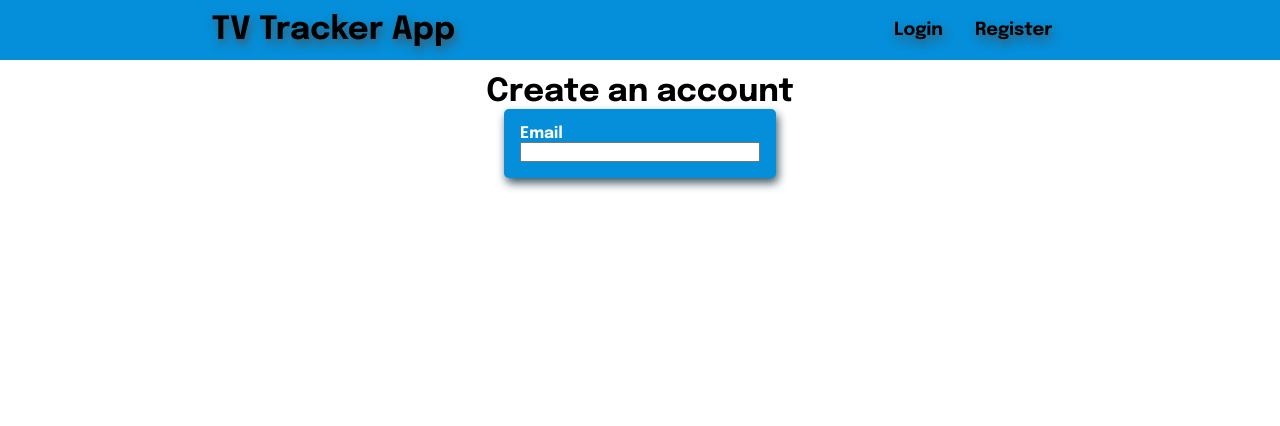
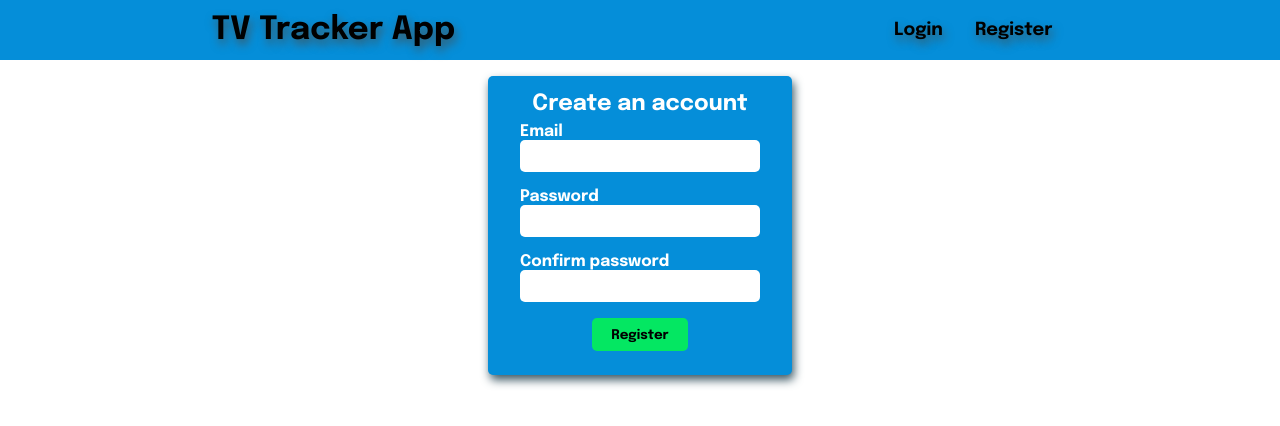
Before and after one commit to savawebdev/tv-tracker-app-nextjs, a Next.js app: page /register in a window 1280 px wide. Shown: the top 426 px of the page. Built offline with nearby package versions, Linux system fonts and the light colour scheme.

Commit message:
created register account form

```diff
--- a/components/RegisterPage/RegisterForm.js
+++ b/components/RegisterPage/RegisterForm.js
@@ -1,14 +1,49 @@
-import React from 'react';
+import React, { useRef } from 'react';
 import classes from './RegisterForm.module.scss';
 import Label from '../UI/Form/Label';
 import Input from '../UI/Form/Input';
+import Button from '../UI/Button/Button';
 
 const RegisterForm = () => {
+  const emailRef = useRef();
+  const passwordRef = useRef();
+  const confirmPasswordRef = useRef();
   return (
     <form className={classes.form}>
+      <h1>Create an account</h1>
       <div className={classes['form-control']}>
         <Label label='Email' htmlFor='email' />
-        <Input args={{ type: 'email', name: 'email', id: 'email' }} />
+        <Input
+          args={{ type: 'email', name: 'email', id: 'email', ref: emailRef }}
+          required={true}
+        />
+      </div>
+      <div className={classes['form-control']}>
+        <Label label='Password' htmlFor='password' />
+        <Input
+          args={{
+            type: 'password',
+            name: 'password',
+            id: 'password',
+            ref: passwordRef,
+          }}
+          required={true}
+        />
+      </div>
+      <div className={classes['form-control']}>
+        <Label label='Confirm password' htmlFor='confirmpassword' />
+        <Input
+          args={{
+            type: 'password',
+            name: 'confirmpassword',
+            id: 'confirmpassword',
+            ref: confirmPasswordRef,
+          }}
+          required={true}
+        />
+      </div>
+      <div className={classes['form-control']}>
+        <Button label='Register' args={{ type: 'submit' }} color='success' />
       </div>
     </form>
   );
--- a/components/RegisterPage/RegisterForm.module.scss
+++ b/components/RegisterPage/RegisterForm.module.scss
@@ -1,9 +1,20 @@
 @use '../../styles/variables.scss' as var;
 
 .form {
-  padding: 1rem;
+  padding: 1rem 2rem;
+  display: flex;
+  flex-direction: column;
+  align-items: center;
   background: var.$clr-blue;
   color: #fff;
   border-radius: 5px;
   box-shadow: var.$shadow-dark;
+
+  & h1 {
+    font-size: var.$fs-450;
+  }
 }
+
+.form-control {
+  margin-block: 0.5rem;
+}
--- /dev/null
+++ b/components/UI/Button/Button.js
@@ -0,0 +1,12 @@
+import React from 'react';
+import classes from './Button.module.scss';
+
+const Button = ({ label, args, color }) => {
+  return (
+    <button className={`${classes.button} ${classes[color]}`} {...args}>
+      {label}
+    </button>
+  );
+};
+
+export default Button;
--- /dev/null
+++ b/components/UI/Button/Button.module.scss
@@ -0,0 +1,27 @@
+@use '../../../styles/variables.scss' as var;
+
+.button {
+  width: 6rem;
+  padding-block: 0.6rem;
+  border: none;
+  border-radius: 5px;
+  font-weight: 700;
+  cursor: pointer;
+  @include var.primaryTransition(background-color);
+}
+
+.primary {
+  background: var.$clr-blue;
+
+  &:hover {
+    background: darken(var.$clr-blue, 10%);
+  }
+}
+
+.success {
+  background: var.$clr-green;
+
+  &:hover {
+    background: darken(var.$clr-green, 10%);
+  }
+}
--- a/components/UI/Form/Input.js
+++ b/components/UI/Form/Input.js
@@ -1,7 +1,11 @@
 import React from 'react';
 import classes from './Input.module.scss';
 
-const Input = (args) => {
+const Input = ({ args, required }) => {
+  if (required) {
+    return <input className={classes.input} {...args} required />;
+  }
+
   return <input className={classes.input} {...args} />;
 };
 
--- a/components/UI/Form/Input.module.scss
+++ b/components/UI/Form/Input.module.scss
@@ -1,3 +1,14 @@
+@use '../../../styles/variables.scss' as var;
+
 .input {
   width: 15rem;
+  height: 2rem;
+  padding-inline: 0.5rem;
+  border: none;
+  border-radius: 5px;
+
+  &:focus {
+    outline: none;
+    border: 2px solid darken(var.$clr-blue, 15%);
+  }
 }
--- a/pages/register.js
+++ b/pages/register.js
@@ -4,7 +4,6 @@ import RegisterForm from '../components/RegisterPage/RegisterForm';
 const RegisterPage = () => {
   return (
     <Fragment>
-      <h1>Create an account</h1>
       <RegisterForm />
     </Fragment>
   );
--- a/styles/variables.scss
+++ b/styles/variables.scss
@@ -10,6 +10,7 @@ $fs-800: 6.25rem;
 $fs-700: 3.5rem;
 $fs-600: 2rem; //H1
 $fs-500: 1.75rem;
+$fs-450: 1.4rem;
 $fs-400: 1.125rem;
 $fs-300: 1rem;
 $fs-200: 0.875rem;
@@ -20,5 +21,5 @@ $shadow-blue: 2px 5px 10px lighten($clr-blue, 10%);
 
 // Transitions
 @mixin primaryTransition($property) {
-  transition: $property 0.25s ease-in;
+  transition: $property 0.2s ease-in;
 }
```
